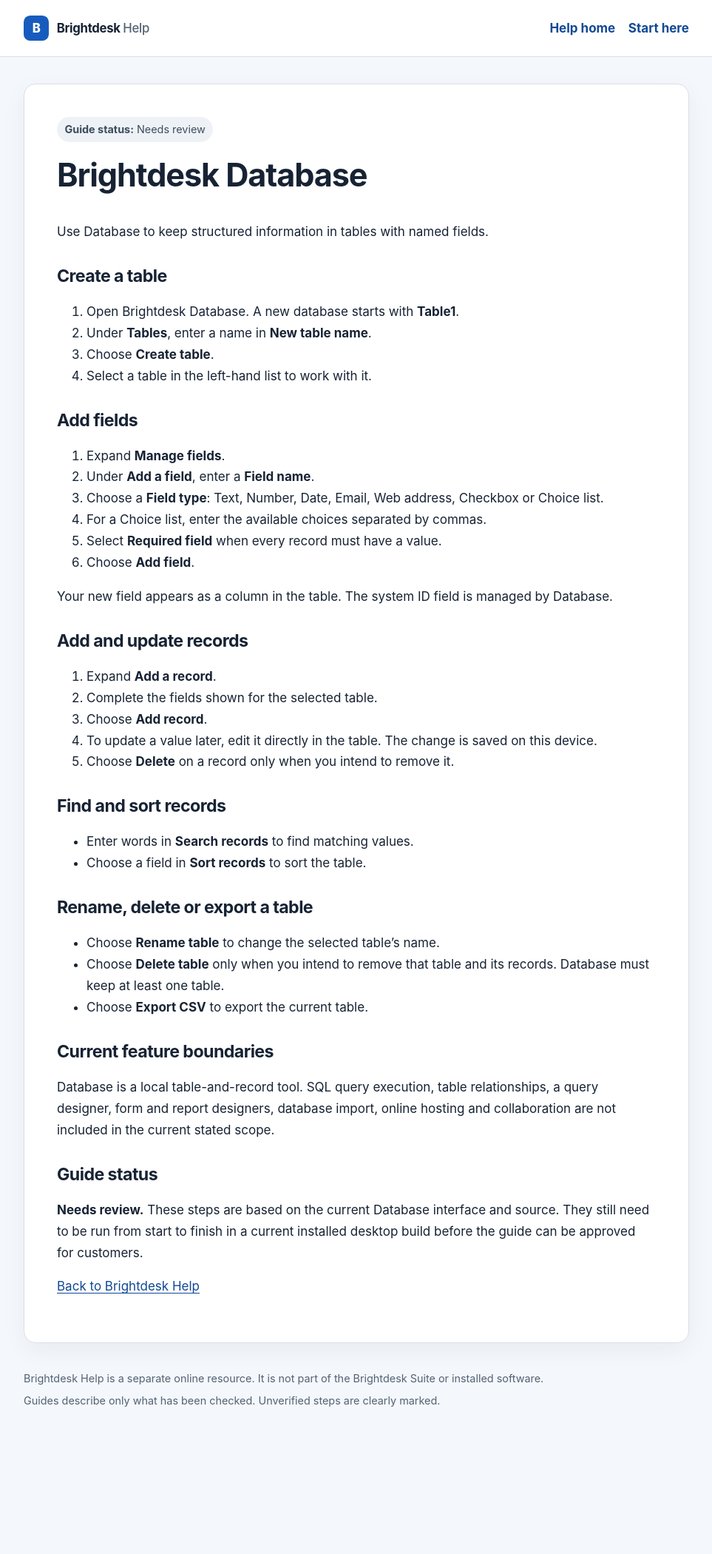
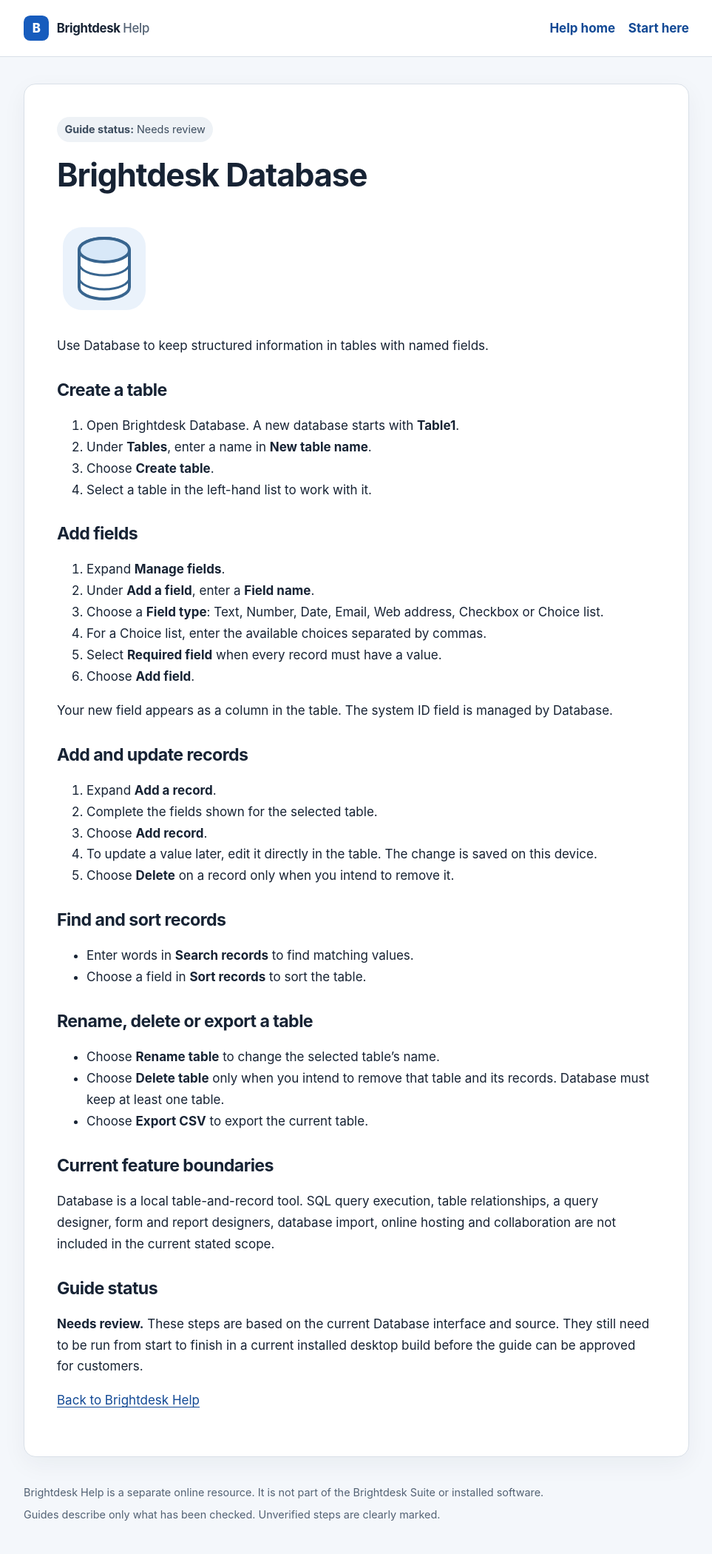
Before and after one commit to conz20/Brightdesk-Wiki, a Jekyll site: the page built from docs/products/database.md, in a window 1280 px wide. Shown: the whole page at 74% size, without its empty margins (158-1121 px from the left). Built offline with Jekyll 4.4.1, drawn with Linux system fonts in a browser that asks for light colours; before the commit the page ends 1946 px from its top, so only the background shows below that.

Commit message:
Add accessible Database icon to its Help guide

```diff
--- a/docs/products/database.md
+++ b/docs/products/database.md
@@ -7,6 +7,8 @@ permalink: /products/database.html
 ---
 
 # Brightdesk Database
+
+![Brightdesk Database product icon](../assets/images/product-icons/database.svg){: .product-guide-icon }
 
 Use Database to keep structured information in tables with named fields.
 
```
